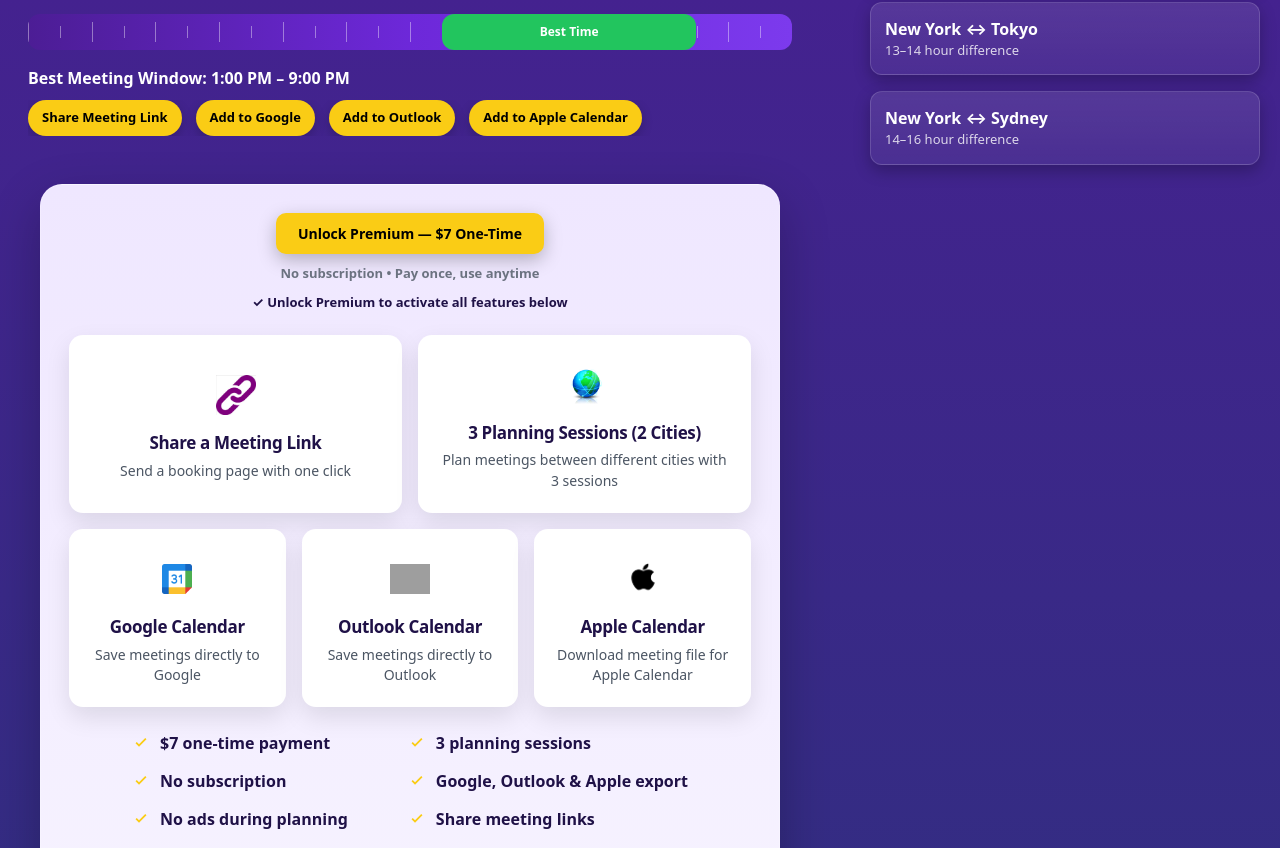
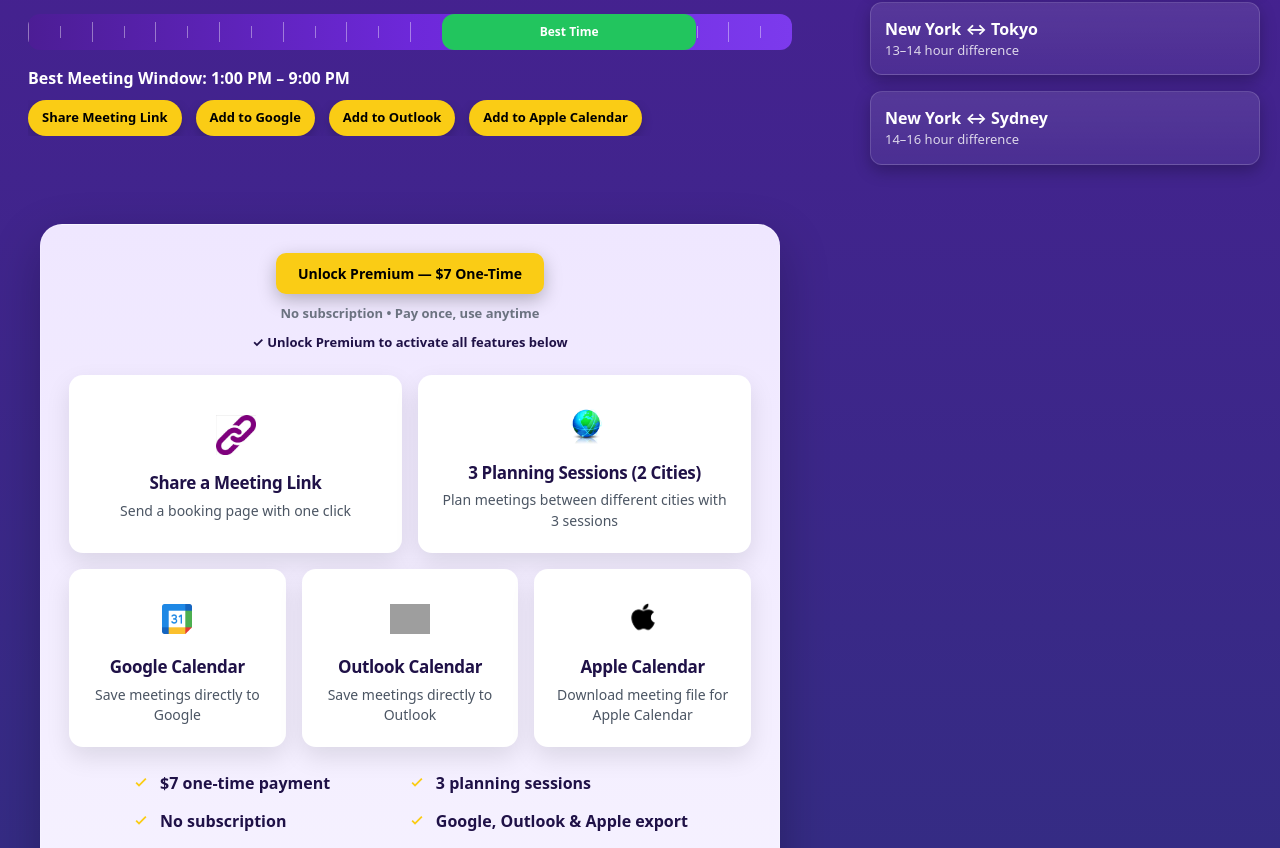
Before and after one commit to techtalk1282/Best-Meeting-Time, a Next.js app: page /best-meeting-time-new-york in a window 1280 px wide. Shown: the part 432-1280 px from the top of the page. Built offline with nearby package versions, Linux system fonts and the light colour scheme; grey boxes are pictures that could not be loaded.

Commit message:
fix: wrap PremiumFeaturesSection to prevent immediate visual exposure on city page load

```diff
--- a/app/best-meeting-time-new-york/page.tsx
+++ b/app/best-meeting-time-new-york/page.tsx
@@ -88,8 +88,10 @@ export default function NewYorkMeetingPage() {
           <div>
             <ToolPreviewSection defaultCityLeft="New York, USA" />
 
-            {/* REQUIRED FOR GATING SCROLL */}
-            <PremiumFeaturesSection />
+{/* REQUIRED FOR GATING SCROLL */}
+<div id="premium-features" style={{ marginTop: "40px" }}>
+  <PremiumFeaturesSection />
+</div>
 
             <div style={{ height: "10px" }} />
           </div>
```
